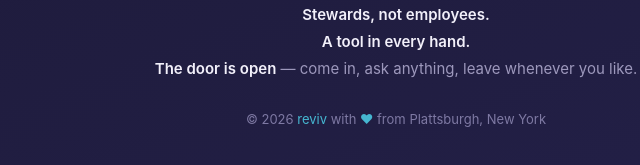
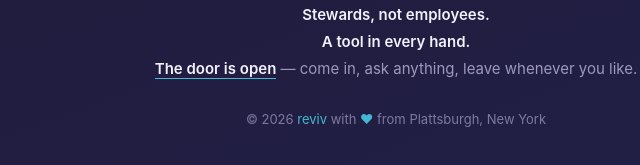
Before and after one commit to dmcneillie/reviv-sites, a plain HTML site: page reviv.online/open/index.html in a window 1280 px wide. Shown: the part 1359-1524 px from the top of the page, 244-884 px from the left. Drawn offline with Linux system fonts and the light colour scheme.

Commit message:
Link 'The door is open' on /open to the /open page itself, matching homepage hover style

```diff
--- a/reviv.online/open/index.html
+++ b/reviv.online/open/index.html
@@ -152,7 +152,7 @@
     <div><strong>Shared, not owned.</strong></div>
     <div><strong>Stewards, not employees.</strong></div>
     <div><strong>A tool in every hand.</strong></div>
-    <div><strong>The door is open</strong> &mdash; come in, ask anything, leave whenever you like.</div>
+    <div><a href="https://reviv.online/open" style="color:inherit; text-decoration:none; border-bottom:1px solid #46B7D1;"><strong>The door is open</strong></a> &mdash; come in, ask anything, leave whenever you like.</div>
   </div>
 
   <footer>
```
